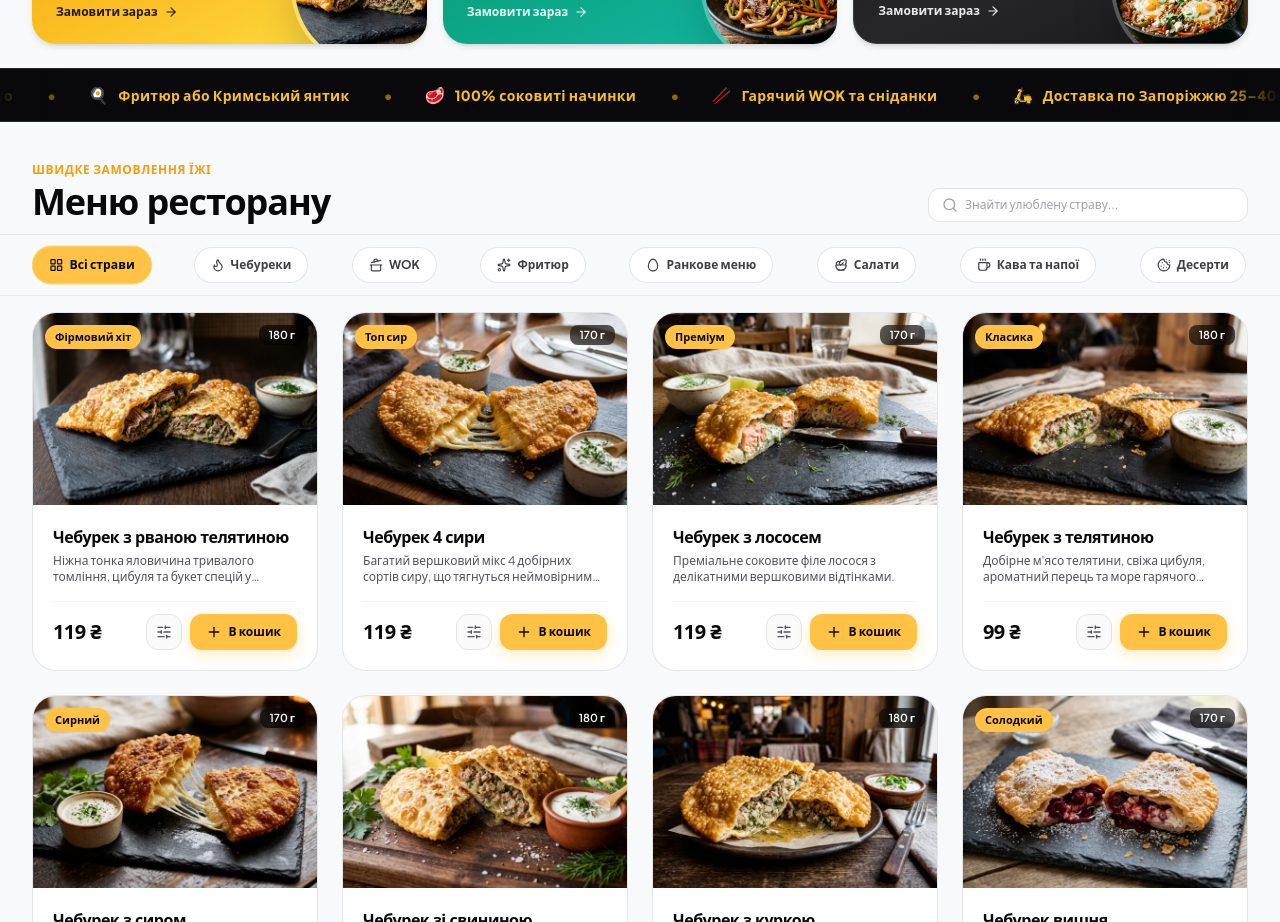
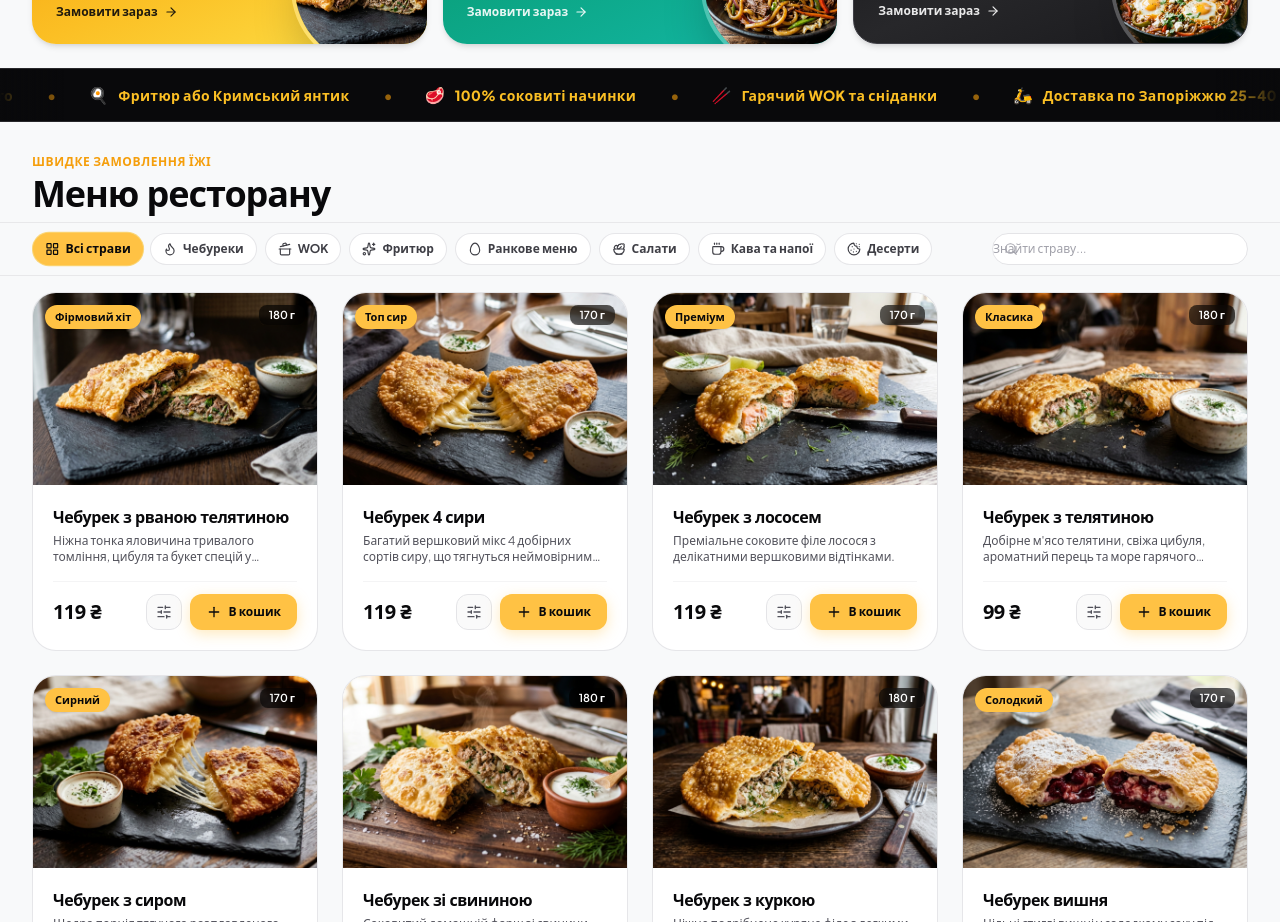
Before and after one commit to DmitriyKachan/cheburoom-zp, a React (Vite) app: page / in a window 1280 px wide. Shown: the part 820-1742 px from the top of the page. Built offline with nearby package versions, Linux system fonts and the light colour scheme; a web font is replaced by a local one.

Commit message:
feat: place search side-by-side with categories, make category pills compact

```diff
--- a/src/App.jsx
+++ b/src/App.jsx
@@ -68,10 +68,8 @@ export function App() {
               />
               <MarqueeRibbon />
 
-              {/* Menu Title and Search Bar Row */}
-              <div className="pt-6 sm:pt-10 pb-3 max-w-7xl mx-auto px-4 sm:px-6 lg:px-8">
-                <div className="flex flex-col sm:flex-row sm:items-end justify-between gap-3 sm:gap-4">
-                  <div>
+              {/* Menu Title Section */}
+              <div className="pt-6 sm:pt-8 pb-2 max-w-7xl mx-auto px-4 sm:px-6 lg:px-8">
                 <span className="text-xs font-black text-amber-500 uppercase tracking-wider block mb-1">
                   Швидке замовлення їжі
                 </span>
@@ -80,34 +78,12 @@ export function App() {
                 </h2>
               </div>
 
-                  {/* Search Bar (In menu title header so categories have 100% width and never go under search) */}
-                  <div className="relative w-full sm:w-72 md:w-80 group/search">
-                    <Search className="absolute left-3.5 top-1/2 -translate-y-1/2 w-4 h-4 text-zinc-400 pointer-events-none group-focus-within/search:text-amber-500 transition-colors" />
-                    <input
-                      type="text"
-                      value={searchQuery}
-                      onChange={(e) => setSearchQuery(e.target.value)}
-                      placeholder="Знайти улюблену страву..."
-                      className="w-full pl-9 pr-8 py-2 rounded-xl text-xs bg-white dark:bg-[#121215] border border-zinc-200 dark:border-[#23232E] text-zinc-950 dark:text-white placeholder:text-zinc-400 focus:outline-none focus:ring-2 focus:ring-glovo-yellow transition-all shadow-xs"
-                    />
-                    {searchQuery && (
-                      <button
-                        type="button"
-                        onClick={() => setSearchQuery('')}
-                        className="absolute right-2.5 top-1/2 -translate-y-1/2 text-zinc-400 hover:text-zinc-600 dark:hover:text-zinc-200 p-0.5 cursor-pointer"
-                        aria-label="Очистити пошук"
-                      >
-                        <X className="w-3.5 h-3.5" />
-                      </button>
-                    )}
-                  </div>
-                </div>
-              </div>
-
-              {/* Sticky Category Bar (Full width, follows scroll, never clips edges) */}
+              {/* Sticky Category Bar with Search Side-by-Side */}
               <CategoryNav
                 activeCategory={activeCategory}
                 onSelectCategory={setActiveCategory}
+                searchQuery={searchQuery}
+                onSearchChange={setSearchQuery}
               />
 
               <section id="menu-catalog" className={`pt-2 sm:pt-4 max-w-7xl mx-auto px-4 sm:px-6 lg:px-8 ${itemCount > 0 ? 'pb-24 lg:pb-12' : 'pb-12'}`}>
--- a/src/components/CategoryNav.jsx
+++ b/src/components/CategoryNav.jsx
@@ -1,6 +1,8 @@
 import React from 'react';
 import { MENU_DATA } from '../data/menuData';
 import {
+  Search,
+  X,
   LayoutGrid,
   Flame,
   CookingPot,
@@ -30,7 +32,9 @@ const iconMap = {
 
 export function CategoryNav({
   activeCategory,
-  onSelectCategory
+  onSelectCategory,
+  searchQuery,
+  onSearchChange
 }) {
   // Mouse wheel horizontal scroll support
   const handleWheel = (e) => {
@@ -40,13 +44,13 @@ export function CategoryNav({
   };
 
   return (
-    <nav className="sticky top-14 sm:top-16 z-30 w-full bg-[#F8F9FA]/95 dark:bg-[#09090B]/95 backdrop-blur-md py-2 sm:py-2.5 border-y border-zinc-200/80 dark:border-[#23232E] transition-colors shadow-xs select-none">
-      <div className="max-w-7xl mx-auto px-4 sm:px-6 lg:px-8">
+    <nav className="sticky top-14 sm:top-16 z-30 w-full bg-[#F8F9FA]/95 dark:bg-[#09090B]/95 backdrop-blur-md py-1.5 sm:py-2 border-y border-zinc-200/80 dark:border-[#23232E] transition-colors shadow-xs select-none">
+      <div className="max-w-7xl mx-auto px-4 sm:px-6 lg:px-8 flex items-center justify-between gap-2 sm:gap-3">
 
-        {/* Responsive, Adaptive Category Row (No search collision, perfectly aligned with page grid) */}
+        {/* Compact, Smaller Category Pills Row */}
         <div
           onWheel={handleWheel}
-          className="flex items-center justify-start lg:justify-between gap-1.5 sm:gap-2 md:gap-2.5 overflow-x-auto no-scrollbar py-0.5 px-0.5 w-full touch-pan-x overscroll-x-contain"
+          className="flex items-center gap-1 sm:gap-1.5 md:gap-2 overflow-x-auto no-scrollbar py-0.5 px-0.5 flex-1 min-w-0 touch-pan-x overscroll-x-contain"
           style={{ WebkitOverflowScrolling: 'touch' }}
         >
           {MENU_DATA.categories.map(cat => {
@@ -59,19 +63,42 @@ export function CategoryNav({
                 type="button"
                 onClick={(e) => {
                   onSelectCategory(cat.id);
+                  if (searchQuery) onSearchChange('');
                   e.currentTarget.scrollIntoView({ behavior: 'smooth', inline: 'center', block: 'nearest' });
                 }}
-                className={`h-8.5 sm:h-9 px-3 sm:px-3.5 xl:px-4 rounded-full text-xs font-bold transition-all flex items-center gap-1.5 shrink-0 select-none cursor-pointer whitespace-nowrap ${
+                className={`h-7.5 sm:h-8 px-2.5 sm:px-3 rounded-full text-[11px] sm:text-xs font-bold transition-all flex items-center gap-1 sm:gap-1.5 shrink-0 select-none cursor-pointer whitespace-nowrap ${
                   isActive
                     ? 'bg-glovo-yellow text-zinc-950 shadow-xs ring-1 ring-amber-400/60 scale-[1.02]'
                     : 'bg-white dark:bg-[#141418] text-zinc-700 dark:text-zinc-300 hover:bg-zinc-100 dark:hover:bg-[#1E1E28] border border-zinc-200/90 dark:border-[#23232E]'
                 }`}
               >
-                <IconComp className="w-3.5 h-3.5 shrink-0" />
+                <IconComp className="w-3 h-3 sm:w-3.5 sm:h-3.5 shrink-0" />
                 <span>{cat.name}</span>
               </button>
             );
           })}
+        </div>
+
+        {/* Live Search Input right alongside categories */}
+        <div className="relative w-36 sm:w-48 md:w-56 lg:w-64 shrink-0 group/search">
+          <Search className="absolute left-2.5 sm:left-3 top-1/2 -translate-y-1/2 w-3.5 h-3.5 text-zinc-400 pointer-events-none group-focus-within/search:text-amber-500 transition-colors" />
+          <input
+            type="text"
+            value={searchQuery}
+            onChange={(e) => onSearchChange(e.target.value)}
+            placeholder="Знайти страву..."
+            className="w-full pl-7.5 sm:pl-8.5 pr-7 h-7.5 sm:h-8 rounded-full text-[11px] sm:text-xs bg-white dark:bg-[#121215] border border-zinc-200 dark:border-[#23232E] text-zinc-950 dark:text-white placeholder:text-zinc-400 focus:outline-none focus:ring-2 focus:ring-glovo-yellow transition-all shadow-xs"
+          />
+          {searchQuery && (
+            <button
+              type="button"
+              onClick={() => onSearchChange('')}
+              className="absolute right-2 top-1/2 -translate-y-1/2 text-zinc-400 hover:text-zinc-600 dark:hover:text-zinc-200 p-0.5 cursor-pointer"
+              aria-label="Очистити пошук"
+            >
+              <X className="w-3 h-3" />
+            </button>
+          )}
         </div>
 
       </div>
```
Lines whose indentation alone changed are shown as unchanged.
